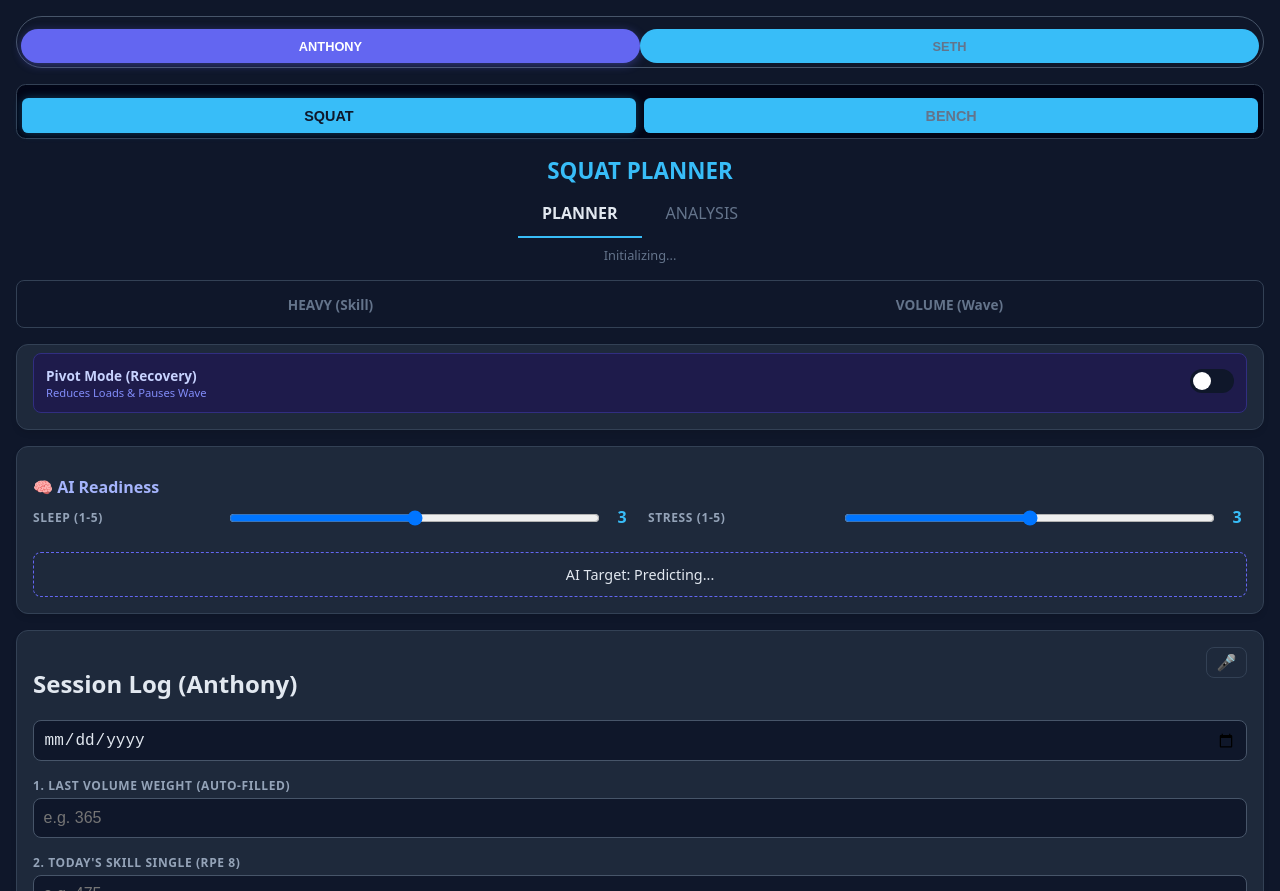
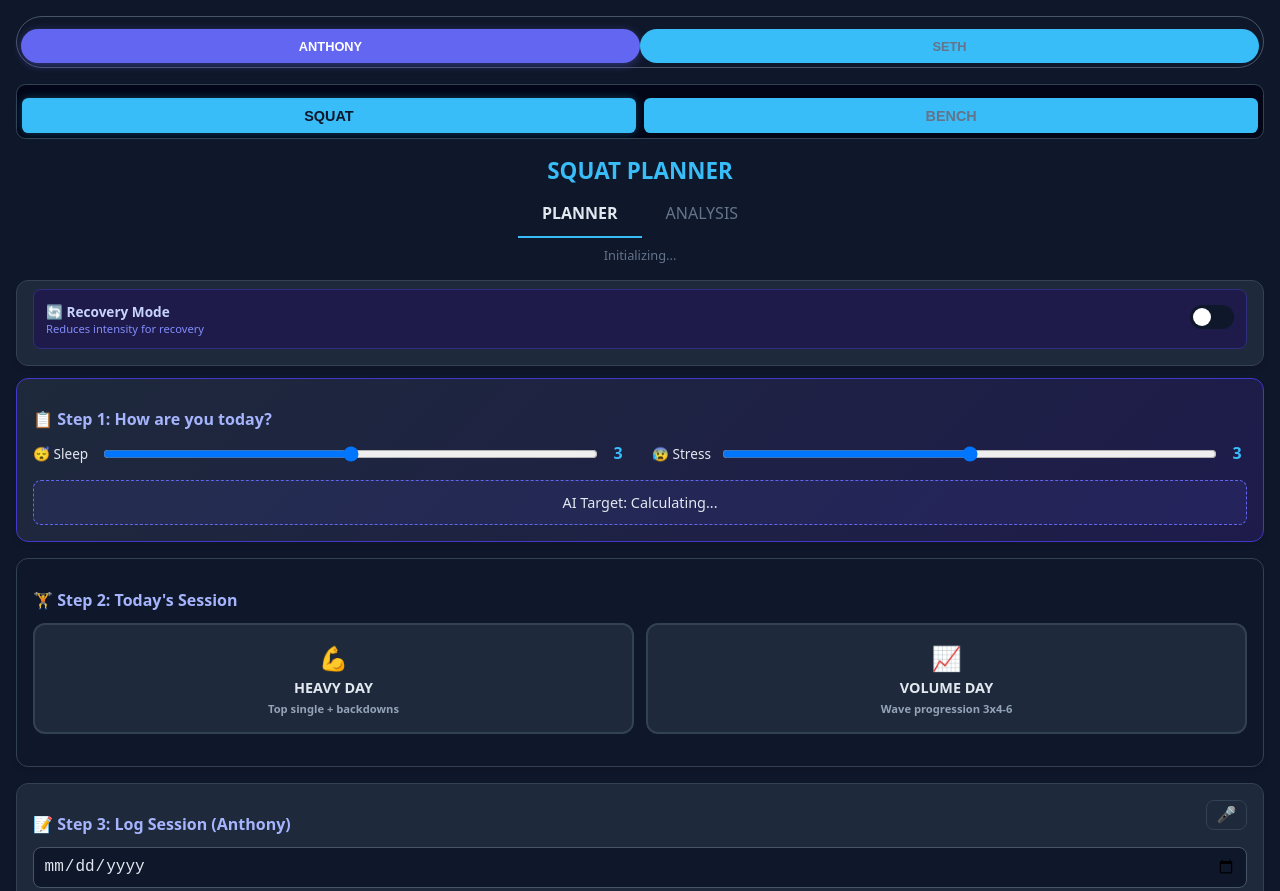
Before and after one commit to ACollura-dev/PowerlifingAI, a plain HTML site: page index.html in a window 1280 px wide. Shown: the top 891 px of the page. Drawn offline with nearby package versions, Linux system fonts and the light colour scheme; a script that the page names is missing.

Commit message:
feat: Simplified UI with step-based layout - Added Step 1/2/3 workflow (Readiness, Session Type, Log) - Enhanced mode buttons with icons and descriptions - Improved visual hierarchy with step headers - Added gradient styling for readiness card

```diff
--- a/css/styles.css
+++ b/css/styles.css
@@ -185,6 +185,138 @@ tbody tr:nth-child(even) { background: #0f172a; }
 }
 .view-section.active {
     display: block;
+}
+
+/* =========================================
+   NEW STEP-BASED UI STYLES
+   ========================================= */
+
+/* Step Headers */
+.step-header {
+    font-size: 1rem;
+    color: #a5b4fc;
+    margin-bottom: 0.75rem;
+    font-weight: 600;
+}
+
+/* Pivot Card - more compact */
+.pivot-card {
+    padding: 0.5rem 1rem;
+    margin-bottom: 0.75rem;
+}
+.pivot-label {
+    color: #c7d2fe;
+    font-size: 0.85rem;
+    font-weight: bold;
+}
+.pivot-sublabel {
+    font-size: 0.7rem;
+    color: #818cf8;
+}
+
+/* Readiness Card */
+.readiness-card {
+    background: linear-gradient(135deg, #1e293b 0%, #1e1b4b 100%);
+    border: 1px solid #4338ca;
+}
+.readiness-row {
+    display: flex;
+    gap: 1.5rem;
+    flex-wrap: wrap;
+}
+.readiness-item {
+    flex: 1;
+    min-width: 120px;
+    display: flex;
+    align-items: center;
+    gap: 0.5rem;
+}
+.readiness-label {
+    font-size: 0.85rem;
+    color: #e2e8f0;
+    min-width: 60px;
+}
+.readiness-item input[type="range"] {
+    flex: 1;
+    margin-bottom: 0;
+    padding: 0;
+}
+.ai-target {
+    margin-top: 1rem;
+    padding: 0.75rem;
+    border: 1px dashed #6366f1;
+    border-radius: 0.5rem;
+    text-align: center;
+    background: rgba(99, 102, 241, 0.1);
+}
+
+/* Mode Card - Enhanced styling */
+.mode-card {
+    background: #0f172a;
+}
+#modeSwitcher {
+    display: flex;
+    gap: 0.75rem;
+    padding: 0;
+    border: none;
+    background: transparent;
+}
+.mode-btn {
+    flex: 1;
+    display: flex;
+    flex-direction: column;
+    align-items: center;
+    padding: 1rem;
+    background: #1e293b;
+    border: 2px solid #334155;
+    border-radius: 0.75rem;
+    cursor: pointer;
+    transition: all 0.2s;
+}
+.mode-btn:hover {
+    border-color: #475569;
+}
+.mode-btn.active {
+    border-color: #38bdf8;
+    background: #0c4a6e;
+}
+.squat-theme .mode-btn.active {
+    border-color: #38bdf8;
+    background: linear-gradient(135deg, #0c4a6e 0%, #1e293b 100%);
+}
+.bench-theme .mode-btn.active {
+    border-color: #f472b6;
+    background: linear-gradient(135deg, #831843 0%, #1e293b 100%);
+}
+.mode-icon {
+    font-size: 1.5rem;
+    margin-bottom: 0.25rem;
+}
+.mode-title {
+    font-size: 0.9rem;
+    font-weight: 700;
+    color: #e2e8f0;
+}
+.mode-desc {
+    font-size: 0.7rem;
+    color: #94a3b8;
+    margin-top: 0.25rem;
+}
+
+/* Input Header */
+.input-header {
+    display: flex;
+    gap: 0.75rem;
+    align-items: center;
+    margin-bottom: 1rem;
+}
+.input-header input[type="date"] {
+    flex: 1;
+    margin-bottom: 0;
+}
+.input-header .icon-btn {
+    margin-top: 0;
+    padding: 0.6rem 0.8rem;
 }
 
 /* Heatmap */
--- a/index.html
+++ b/index.html
@@ -45,20 +45,16 @@
         <!-- NEW: Methodology Status Banner -->
         <div id="methodologyStatus" class="methodology-box" style="display:none;"></div>
 
-        <div id="modeSwitcher">
-            <div id="btnHeavy" class="mode-btn">HEAVY (Skill)</div>
-            <div id="btnVol" class="mode-btn">VOLUME (Wave)</div>
-        </div>
-
+        <!-- System Status with integrated Pivot -->
         <div id="systemStatus" class="status-box">Checking System Status...</div>
         <div id="protocolBanner" class="protocol-banner">⚠️ FATIGUE LIMIT EXCEEDED<br>SYSTEM OVERRIDE: PIVOT MODE ENGAGED</div>
 
-        <!-- Pivot Card -->
-        <div class="card" style="padding: 0.5rem 1rem;">
+        <!-- Pivot Toggle (inline with status) -->
+        <div class="card pivot-card">
             <div class="pivot-container">
                 <div>
-                    <div style="color: #c7d2fe; font-size: 0.85rem; font-weight: bold;">Pivot Mode (Recovery)</div>
-                    <div style="font-size:0.7rem; color:#818cf8;">Reduces Loads & Pauses Wave</div>
+                    <div class="pivot-label">🔄 Recovery Mode</div>
+                    <div class="pivot-sublabel">Reduces intensity for recovery</div>
                 </div>
                 <label class="pivot-switch">
                     <input type="checkbox" id="pivotMode">
@@ -67,32 +63,49 @@
             </div>
         </div>
 
-        <!-- NEW: Readiness Card (AI Input) -->
-        <div class="card">
-            <h2 style="font-size: 1rem; color: #a5b4fc; margin-bottom: 0.5rem;">🧠 AI Readiness</h2>
-            <div class="row">
-                <div class="range-group">
-                    <label>Sleep (1-5)</label>
+
+        <!-- STEP 1: Quick Readiness Check -->
+        <div class="card readiness-card">
+            <h2 class="step-header">📋 Step 1: How are you today?</h2>
+            <div class="readiness-row">
+                <div class="readiness-item">
+                    <span class="readiness-label">😴 Sleep</span>
                     <input type="range" id="sleep-score" min="1" max="5" value="3" step="1">
                     <span id="sleep-val" class="range-val">3</span>
                 </div>
-                <div class="range-group">
-                    <label>Stress (1-5)</label>
+                <div class="readiness-item">
+                    <span class="readiness-label">😰 Stress</span>
                     <input type="range" id="stress-score" min="1" max="5" value="3" step="1">
                     <span id="stress-val" class="range-val">3</span>
                 </div>
             </div>
-            <div id="ai-prediction">AI Target: Predicting...</div>
+            <div id="ai-prediction" class="ai-target">AI Target: Calculating...</div>
         </div>
 
-        <!-- Input Card -->
+        <!-- STEP 2: Choose Your Session Type -->
+        <div class="card mode-card">
+            <h2 class="step-header">🏋️ Step 2: Today's Session</h2>
+            <div id="modeSwitcher">
+                <div id="btnHeavy" class="mode-btn">
+                    <span class="mode-icon">💪</span>
+                    <span class="mode-title">HEAVY DAY</span>
+                    <span class="mode-desc">Top single + backdowns</span>
+                </div>
+                <div id="btnVol" class="mode-btn">
+                    <span class="mode-icon">📈</span>
+                    <span class="mode-title">VOLUME DAY</span>
+                    <span class="mode-desc">Wave progression 3x4-6</span>
+                </div>
+            </div>
+        </div>
+
+        <!-- STEP 3: Log Your Work -->
         <div class="card" id="inputCard">
-            <div style="display:flex; justify-content:space-between; align-items:center;">
-                <h2>Session Log (<span id="loggerName">Anthony</span>)</h2>
+            <h2 class="step-header">📝 Step 3: Log Session (<span id="loggerName">Anthony</span>)</h2>
+            <div class="input-header">
+                <input id="date" type="date">
                 <button id="voice-btn" class="icon-btn" title="Voice Command">🎤</button>
             </div>
-
-            <input id="date" type="date">
 
             <!-- HEAVY SECTION -->
             <div id="sectionHeavy">
```
